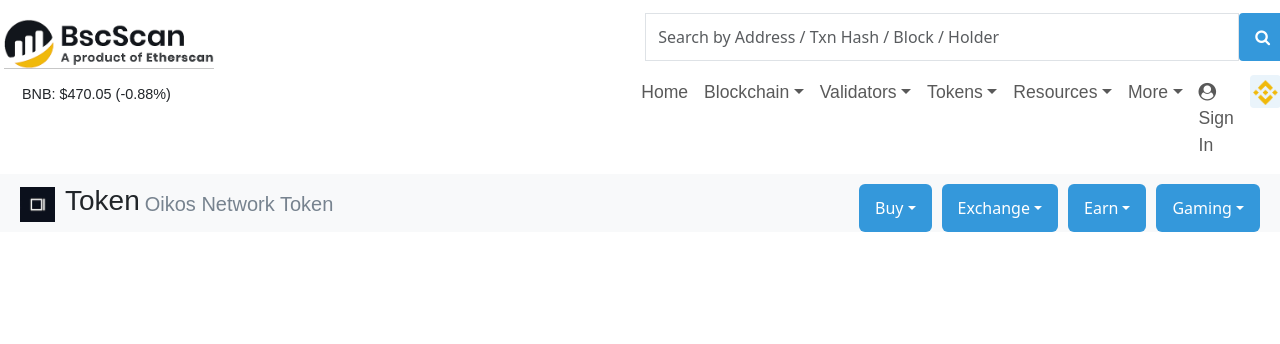
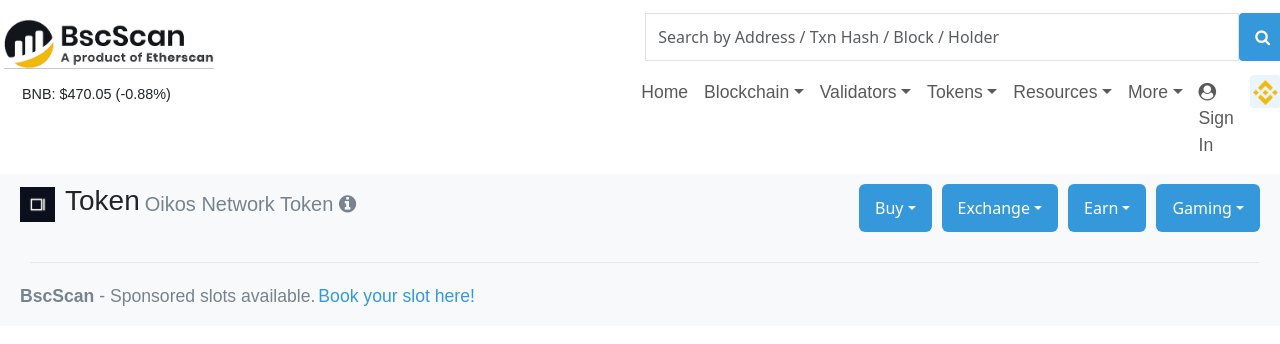
Before and after one commit to manjxt/BscScan, a React (Create React App) app: page / in a window 1280 px wide. Shown: the top 344 px of the page. Built offline with nearby package versions, Linux system fonts and the light colour scheme.

Commit message:
bsc main heading

```diff
--- a/src/App.css
+++ b/src/App.css
@@ -22,9 +22,6 @@ h5 {
   cursor: pointer;
 }
 
-/* .w-100 {
-  width: 80%;
-} */
 .flex-column {
   -ms-flex-direction: column;
   flex-direction: column;
@@ -88,3 +85,31 @@ h5 {
   margin-left: 5px;
   border-radius: 5px;
 }
+
+.main_container {
+  background-color: #fff;
+  border-radius: 7px;
+}
+
+.main_heading_text {
+  color: rgb(119, 131, 143);
+  font-size: 1.1em;
+  padding-left: 20px;
+  padding-top: 10px;
+  display: flex;
+  flex-direction: row;
+  align-items: center;
+}
+
+.heading_text_link {
+  color: rgb(52, 152, 221);
+  margin-left: 3px;
+}
+
+.seperator {
+  height: 1px;
+  background-color: rgb(230, 230, 230);
+  width: 96vw;
+  align-self: center;
+  margin: 30px 0 10px 30px;
+}
--- a/src/Components/BscBody.js
+++ b/src/Components/BscBody.js
@@ -1,59 +1,13 @@
 import React from "react";
-import token from "../Assests/token.png";
-import {
-  Container,
-  Row,
-  Col,
-  Button,
-  DropdownButton,
-  Dropdown,
-} from "react-bootstrap";
+import BscHeading from "./BscHeading";
+import BscMain from "./BscMain";
 
 export default function BscBody() {
   return (
     <div id="bodybsc">
-      <div class="container2">
-        <Row>
-          <Col>
-            <div class="token">
-              <img
-                src={token}
-                class="d-inline-block align-text-top"
-                width="35"
-                height="35"
-                align="left"
-                hspace="10"
-              ></img>
-              <h3>{"  "} Token </h3>
-              <h5>Oikos Network Token</h5>
-            </div>
-          </Col>
-          <Col>
-            <div class="token_buttons">
-              <DropdownButton className="token_button" title="Buy">
-                <Dropdown.Item href="#/action-1">Action</Dropdown.Item>
-                <Dropdown.Item href="#/action-2">Another action</Dropdown.Item>
-                <Dropdown.Item href="#/action-3">Something else</Dropdown.Item>
-              </DropdownButton>
-              <DropdownButton className="token_button" title="Exchange">
-                <Dropdown.Item href="#/action-1">Action</Dropdown.Item>
-                <Dropdown.Item href="#/action-2">Another action</Dropdown.Item>
-                <Dropdown.Item href="#/action-3">Something else</Dropdown.Item>
-              </DropdownButton>
-              <DropdownButton className="token_button" title="Earn">
-                <Dropdown.Item href="#/action-1">Action</Dropdown.Item>
-                <Dropdown.Item href="#/action-2">Another action</Dropdown.Item>
-                <Dropdown.Item href="#/action-3">Something else</Dropdown.Item>
-              </DropdownButton>
-              <DropdownButton className="token_button" title="Gaming">
-                <Dropdown.Item href="#/action-1">Action</Dropdown.Item>
-                <Dropdown.Item href="#/action-2">Another action</Dropdown.Item>
-                <Dropdown.Item href="#/action-3">Something else</Dropdown.Item>
-              </DropdownButton>
-            </div>
-          </Col>
-        </Row>
-      </div>
+      <BscHeading />
+      <div className="seperator"></div>
+      <BscMain />
     </div>
   );
 }
--- /dev/null
+++ b/src/Components/BscHeading.js
@@ -0,0 +1,59 @@
+import React from "react";
+import token from "../Assests/token.png";
+import {
+  Container,
+  Row,
+  Col,
+  Button,
+  DropdownButton,
+  Dropdown,
+} from "react-bootstrap";
+
+export default function BscHeading() {
+  return (
+    <div class="container2">
+      <Row>
+        <Col>
+          <div class="token">
+            <img
+              src={token}
+              class="d-inline-block align-text-top"
+              width="35"
+              height="35"
+              align="left"
+              hspace="10"
+            ></img>
+            <h3>{"  "} Token </h3>
+            <h5>
+              Oikos Network Token <i class="fa fa-info-circle"></i>
+            </h5>
+          </div>
+        </Col>
+        <Col>
+          <div class="token_buttons">
+            <DropdownButton className="token_button" title="Buy">
+              <Dropdown.Item href="#/action-1">Action</Dropdown.Item>
+              <Dropdown.Item href="#/action-2">Another action</Dropdown.Item>
+              <Dropdown.Item href="#/action-3">Something else</Dropdown.Item>
+            </DropdownButton>
+            <DropdownButton className="token_button" title="Exchange">
+              <Dropdown.Item href="#/action-1">Action</Dropdown.Item>
+              <Dropdown.Item href="#/action-2">Another action</Dropdown.Item>
+              <Dropdown.Item href="#/action-3">Something else</Dropdown.Item>
+            </DropdownButton>
+            <DropdownButton className="token_button" title="Earn">
+              <Dropdown.Item href="#/action-1">Action</Dropdown.Item>
+              <Dropdown.Item href="#/action-2">Another action</Dropdown.Item>
+              <Dropdown.Item href="#/action-3">Something else</Dropdown.Item>
+            </DropdownButton>
+            <DropdownButton className="token_button" title="Gaming">
+              <Dropdown.Item href="#/action-1">Action</Dropdown.Item>
+              <Dropdown.Item href="#/action-2">Another action</Dropdown.Item>
+              <Dropdown.Item href="#/action-3">Something else</Dropdown.Item>
+            </DropdownButton>
+          </div>
+        </Col>
+      </Row>
+    </div>
+  );
+}
--- /dev/null
+++ b/src/Components/BscMain.js
@@ -0,0 +1,23 @@
+import React from "react";
+import { Col, Container, Row } from "react-bootstrap";
+
+export default function BscMain() {
+  return (
+    <div className="container3">
+      <div className="main_heading_text">
+        <p>
+          <b>BscScan</b> - Sponsored slots available.
+        </p>
+        <p className="heading_text_link"> Book your slot here!</p>
+      </div>
+      <Row>
+        <Col>
+          <Container className="main_container"></Container>
+        </Col>
+        <Col>
+          <Container className="main_container"></Container>
+        </Col>
+      </Row>
+    </div>
+  );
+}
```
